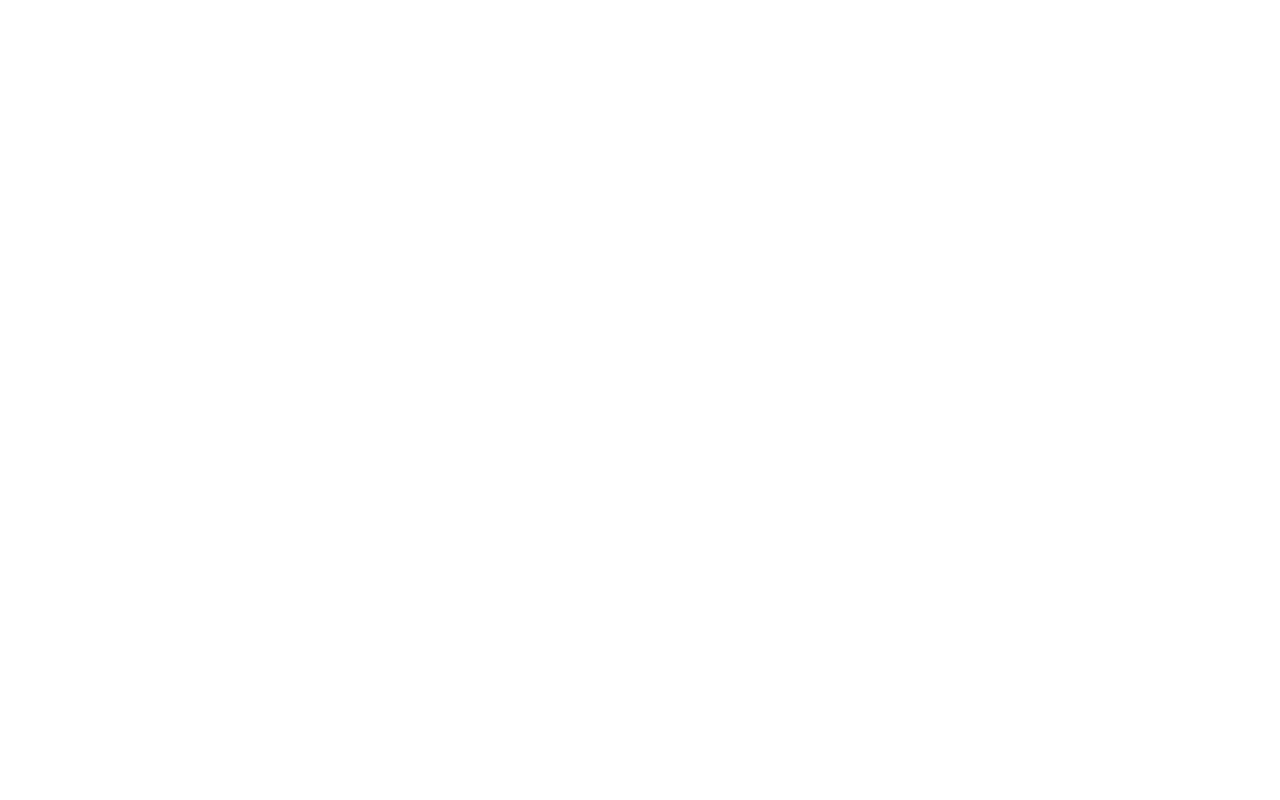
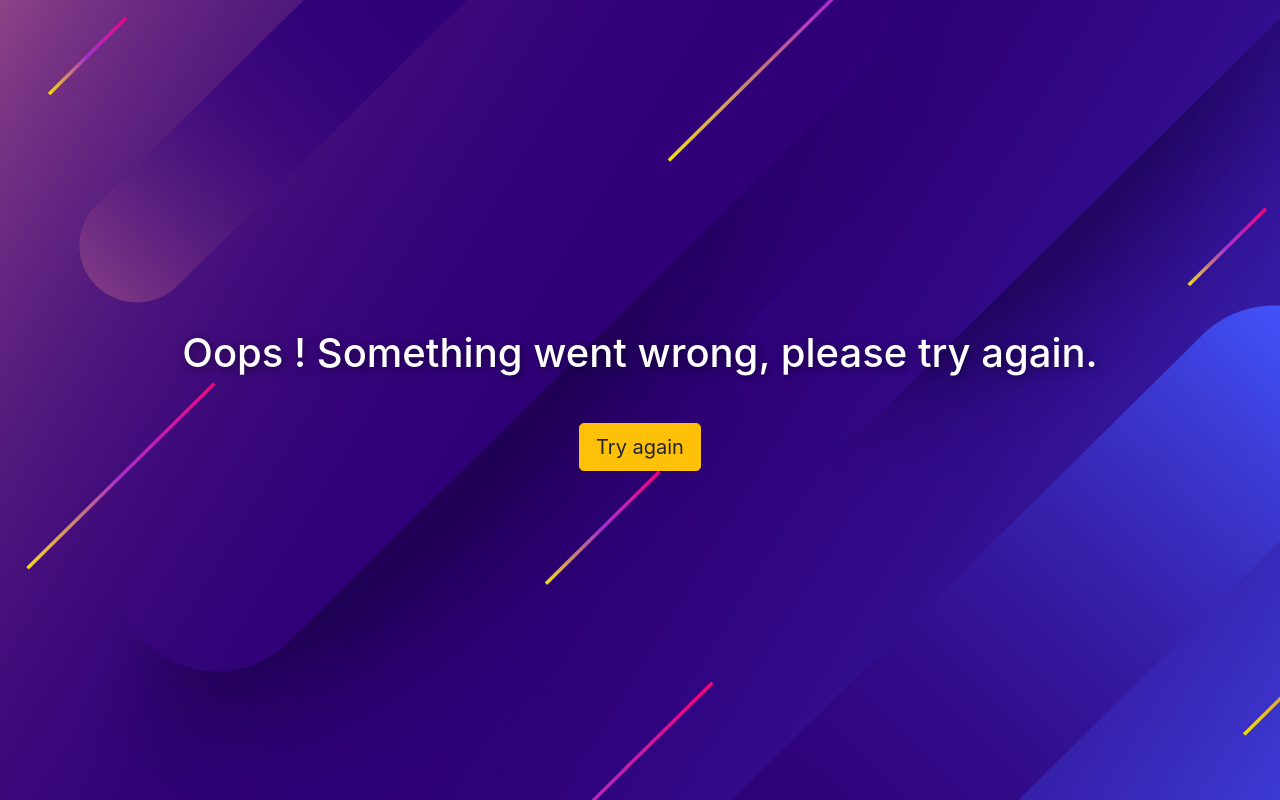
Before and after one commit to TheoBernard97/Newsletter-signup, a website: page failure.html in a window 1280 px wide. Drawn offline with nearby package versions, Linux system fonts and the light colour scheme.

Commit message:
Add : Succes & Failure message

```diff
--- a/failure.html
+++ b/failure.html
@@ -0,0 +1,26 @@
+<!DOCTYPE html>
+<html lang="en">
+  <head>
+    <meta charset="UTF-8" />
+    <meta name="viewport" content="width=device-width, initial-scale=1.0" />
+    <link rel="icon" href="img/favicon.ico" />
+    <title>Failure</title>
+
+    <!-- Bootstrap core CSS -->
+    <link
+      rel="stylesheet"
+      href="https://stackpath.bootstrapcdn.com/bootstrap/4.3.1/css/bootstrap.min.css"
+      integrity="sha384-ggOyR0iXCbMQv3Xipma34MD+dH/1fQ784/j6cY/iJTQUOhcWr7x9JvoRxT2MZw1T"
+      crossorigin="anonymous"
+    />
+
+    <!-- Custom style -->
+    <link href="css/succes&failure.css" rel="stylesheet" />
+  </head>
+  <body>
+    <h1>Oops ! Something went wrong, please try again.</h1>
+    <form action="/failure" method="POST">
+      <button class="btn btn-lg btn-warning">Try again</button>
+    </form>
+  </body>
+</html>
--- /dev/null
+++ b/public/css/succes&failure.css
@@ -0,0 +1,30 @@
+html,
+body {
+  height: 100%;
+}
+
+body {
+  display: -ms-flexbox;
+  display: flex;
+  -ms-flex-align: center;
+  flex-direction: column;
+  align-items: center;
+  justify-content: center;
+  padding-top: 40px;
+  padding-bottom: 40px;
+  background-color: #f5f5f5;
+  background-image: url(../img/purple_bg.jpg);
+  background-repeat: no-repeat;
+  background-size: cover;
+  color: white;
+}
+
+h1 {
+  padding-bottom: 3%;
+  font-size: 2.5rem;
+  text-shadow: 2px 2px 10px rgba(0, 0, 0, 0.5);
+}
+
+button:hover {
+  text-shadow: 0px 0px 6px white;
+}
```
Also changed, not shown: app.js (+7 -1 lines), signup.html (+1 -1 lines), success.html (+23 -0 lines).
